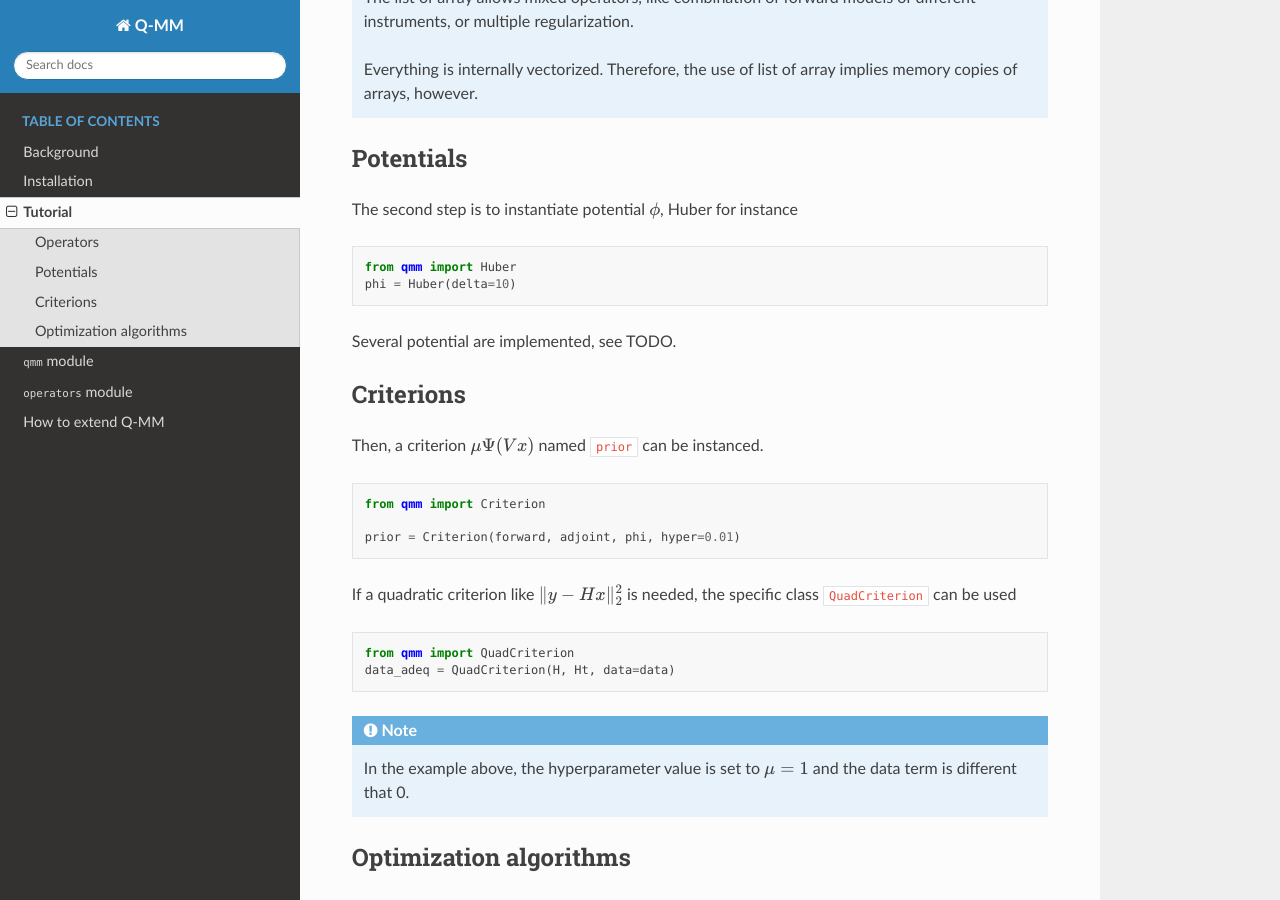
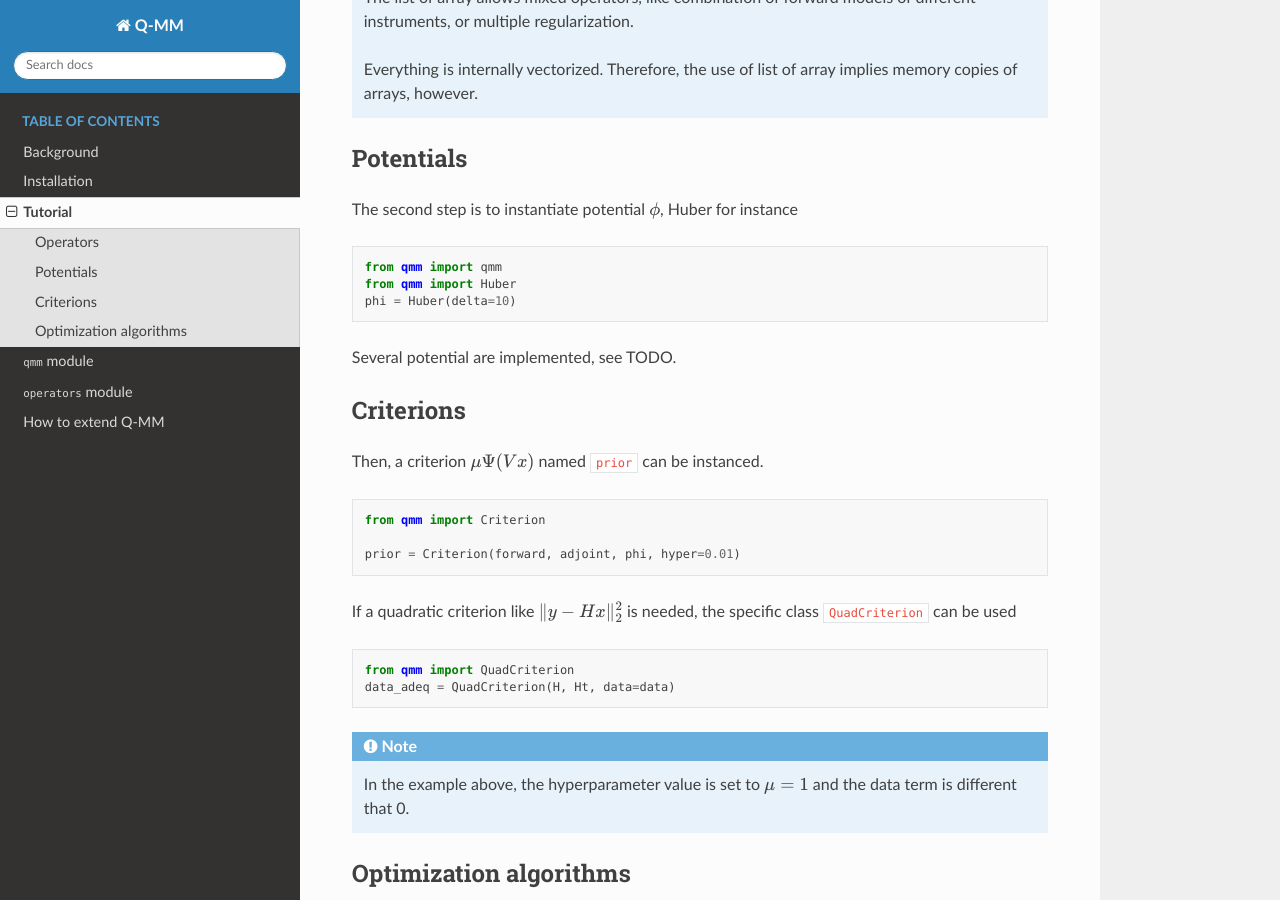
Before and after one commit to forieux/qmm, a Sphinx documentation site: the page built from docs/tutorial.rst, in a window 1280 px wide and 900 px high, scrolled down 1060 px. Built offline with Sphinx 7.4.7 and the Read the Docs theme 2.0.0, drawn with Linux system fonts in a browser that asks for light colours.

Commit message:
Fix import in docs

```diff
--- a/docs/tutorial.rst
+++ b/docs/tutorial.rst
@@ -63,6 +63,7 @@ The second step is to instantiate potential :math:`\phi`, Huber for instance
 
 .. code-block:: python
 
+   from qmm import qmm
    from qmm import Huber
    phi = Huber(delta=10)
 
```
